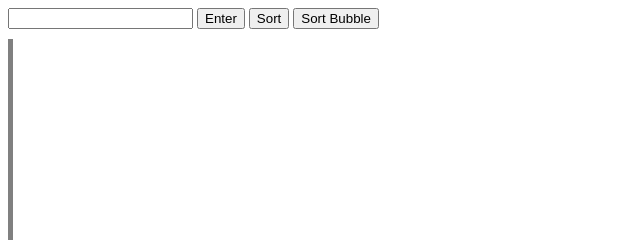
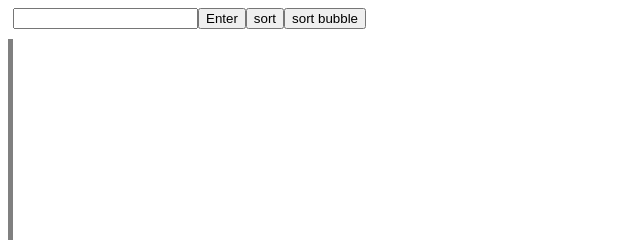
Before and after one commit to matsiushM/histogramJS, a plain HTML site: page index.html in a window 1280 px wide. Both pictures are taken after a click on the button "Enter". Shown: the top 240 px of the page, 0-640 px from the left. Drawn offline with Linux system fonts and the light colour scheme.

Commit message:
fix sort button

```diff
--- a/index.html
+++ b/index.html
@@ -7,10 +7,11 @@
 </head>
 <body>
 
-<input type="text" id="input"/>
-<button id="button-input">Enter</button>
-<button id="button-sort">Sort</button>
-<button id="button-sort_bubble">Sort Bubble</button>
+<div id="container-button">
+    <input type="text" id="input"/>
+    <button id="button-input">Enter</button>
+    <div id="container-button_sorts"></div>
+</div>
 
 <div id="container"></div>
 
--- a/script.js
+++ b/script.js
@@ -1,31 +1,16 @@
 const histogram = () => {
     const table = document.getElementById('container');
-    const inputElement = document.getElementById("input");
+    const containerButtonSorts = document.getElementById('container-button_sorts')
+    const inputElement = document.getElementById('input');
     const buttonInput = document.getElementById('button-input');
-    const buttonSort = document.getElementById("button-sort");
-    const buttonSortBubble = document.getElementById('button-sort_bubble');
 
     let numArray = [];
-    const drawHistogram = () => {
-        table.innerHTML = "";
-        const maxNum = Math.max(...numArray);
 
-        numArray.forEach((num) => {
-
-            const element = document.createElement("div");
-            const barHeight = ((num / maxNum) * 100);
-
-            element.innerText = num;
-            element.classList.add('barElement');
-            element.style.height = barHeight + "%";
-            table.append(element)
-        })
-
-    }
-
-    const drawDefault = () => {
-        numArray = inputElement.value.trim().split(" ").filter(Number).map(Number);
-        drawHistogram();
+    const creatButtonSort = (elementName) => {
+        const button = document.createElement("button");
+        button.textContent = elementName.replace(/[_-]/," ");
+        button.id = `button-${elementName}`;
+        return button;
     }
 
     const sortNums = () => {
@@ -43,11 +28,39 @@ const histogram = () => {
                 }
             }
         }
-        drawHistogram()
+        drawHistogram();
     }
 
-    buttonSortBubble.addEventListener("click", sortNumsBubble)
-    buttonSort.addEventListener("click", sortNums);
+    const drawHistogram = () => {
+        table.innerHTML = "";
+        const maxNum = Math.max(...numArray);
+
+        numArray.forEach((num) => {
+            const element = document.createElement("div");
+            const barHeight = ((num / maxNum) * 100);
+
+            element.innerText = num;
+            element.classList.add('barElement');
+            element.style.height = barHeight + "%";
+            table.append(element)
+        })
+    }
+
+    const drawDefault = () => {
+        containerButtonSorts.innerHTML =""
+        const buttonSort = creatButtonSort("sort");
+        const buttonSortBubble = creatButtonSort("sort_bubble");
+
+        containerButtonSorts.append(buttonSort,buttonSortBubble);
+
+
+        buttonSortBubble.addEventListener("click", sortNumsBubble)
+        buttonSort.addEventListener("click", sortNums);
+
+        numArray = inputElement.value.trim().split(" ").filter(Number).map(Number);
+        drawHistogram();
+    }
+
     buttonInput.addEventListener("click", drawDefault);
 }
 
--- a/style.css
+++ b/style.css
@@ -1,4 +1,3 @@
-
 #container{
     display: flex;
     align-items: flex-end;
@@ -12,6 +11,11 @@
     /*grid-column-gap: 10px;*/
 }
 
+#container-button{
+    display: flex;
+    margin: 5px;
+}
+
 .barElement{
     flex-grow: 1;
     max-height: 100%;
```
